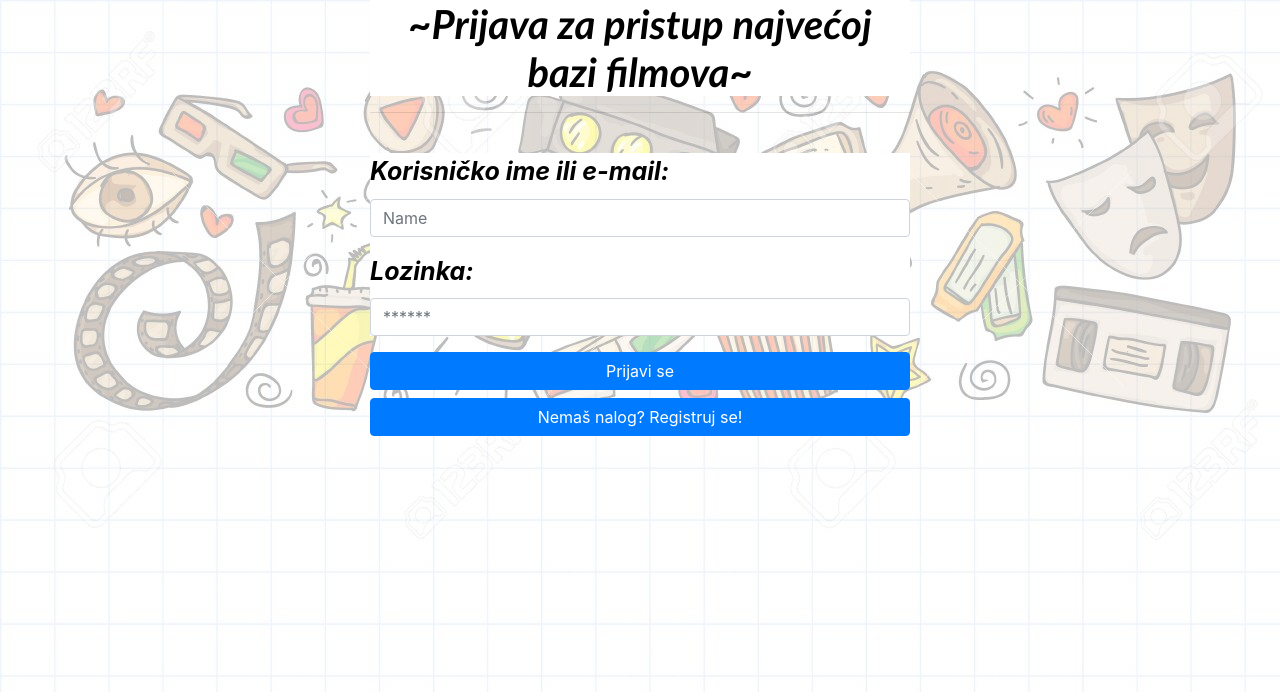
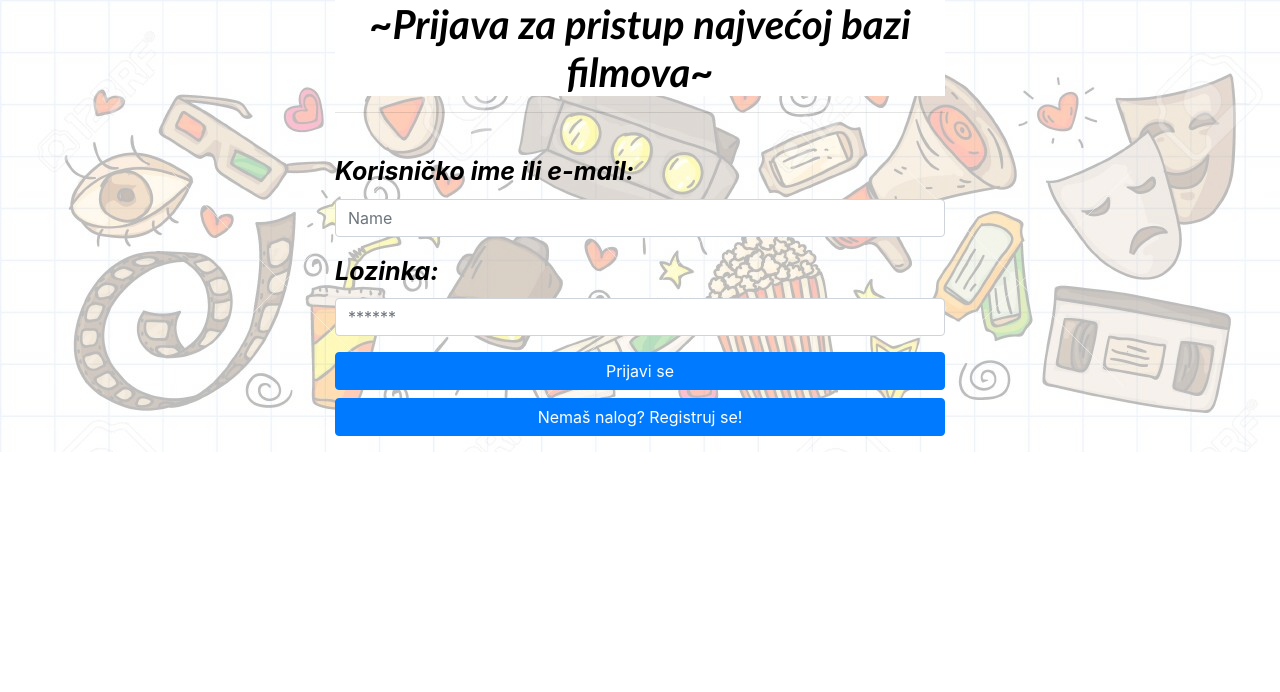
Before and after one commit to JevticJovana/PIA-homeworks, a PHP site: page /registracija.html in a window 1280 px wide. Shown: the top 692 px of the page. Run offline with PHP 8.4, Linux system fonts and the light colour scheme; some libraries are stand-ins or nearby versions.

Commit message:
Movie page/background-image

```diff
--- a/hw-4/style.css
+++ b/hw-4/style.css
@@ -7,7 +7,37 @@
 	z-index: 0;
 }
 
-body::after {
+#bodyContainer {
+	width: 100%;
+	height: 100%;
+	min-width: 100%;
+	min-height: 100%;
+	position: relative;
+}
+
+#bodyContainer::after {
+	background-image: url(images/body.jpg);
+	background-repeat: repeat;
+	content: "";
+	display: block;
+	position: absolute;
+	top: 0;
+	left: 0;
+	width: 100%;
+	height: 100%;
+	z-index: -2;
+	opacity: 0.3;
+}
+@media (min-width: 320px) { #bodyContainer::after { background-image: url(images/body.jpg); } }
+@media (min-width: 460px) { #bodyContainer::after { background-image: url(images/body.jpg); } }
+@media (min-width: 720px) { #bodyContainer::after { background-image: url(images/body.jpg); } }
+@media (min-width: 980px) { #bodyContainer::after { background-image: url(images/body.jpg); } }
+@media (min-width: 1240px) { #bodyContainer::after { background-image: url(images/body.jpg); } }
+@media (min-width: 1500px) { #bodyContainer::after { background-image: url(images/body.jpg); } }
+@media (min-width: 1760px) { #bodyContainer::after { background-image: url(images/body.jpg); } }
+
+
+/* #bodyContainer::after {
 	content: "";
 	opacity: 0.3;
 	position: absolute;
@@ -19,18 +49,12 @@
 	left: 0;
 	margin: 0 auto;
 	z-index: -1;
-}
+	height: 100%;
+} */
 
 div {
 	color: black;
-  }
-
-/* #bodyContainer {
-	top:0;
-	bottom: 0;
-	left: 0;
-	right: 0;
-} */
+}
 
 h1 {
     text-align: center;
@@ -39,7 +63,7 @@
 }
 
 #regForm, #logForm {
-	background-color: white;
+	/*background-color: white;*/
 	font-size: 25px;
 }
 
@@ -99,6 +123,29 @@
 	height: 100%;
 }
 
+.imgPoster {
+	height: 100%;
+	width: 100%;
+}
+
+.part {
+	font-size: 25px;
+	font-weight: bolder;
+	font-style: italic;
+}
+
+.mainPart {
+	font-style: oblique;
+	/*font-weight: bold;*/
+	font-size: 20px;
+	/*background-color: white;*/
+
+}
+
+#grades {
+	text-align: center;
+}
+
 /* #homePosters {
 	background-image: url("images/body.jpg");
 	opacity: 0.3;
```
